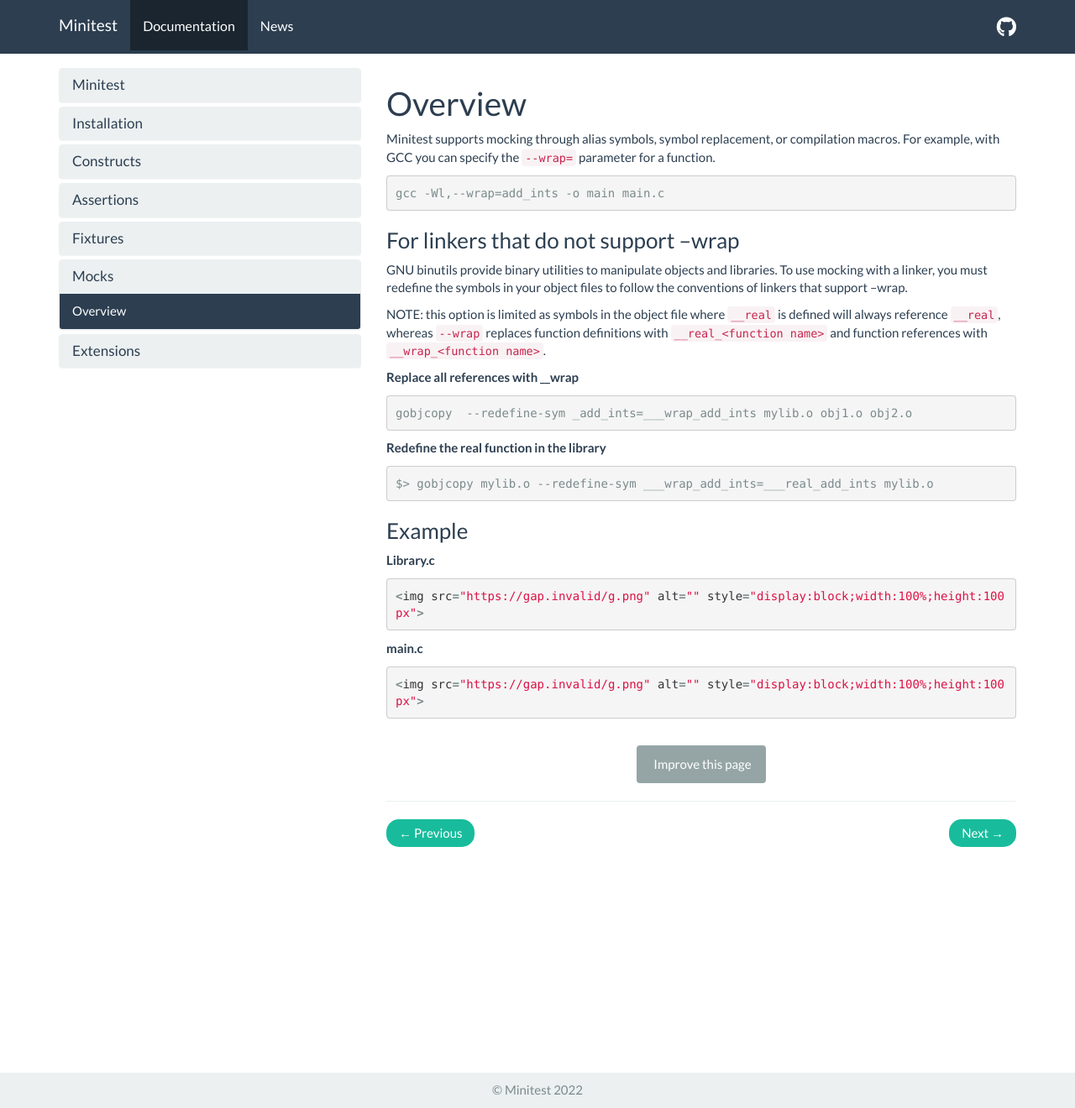
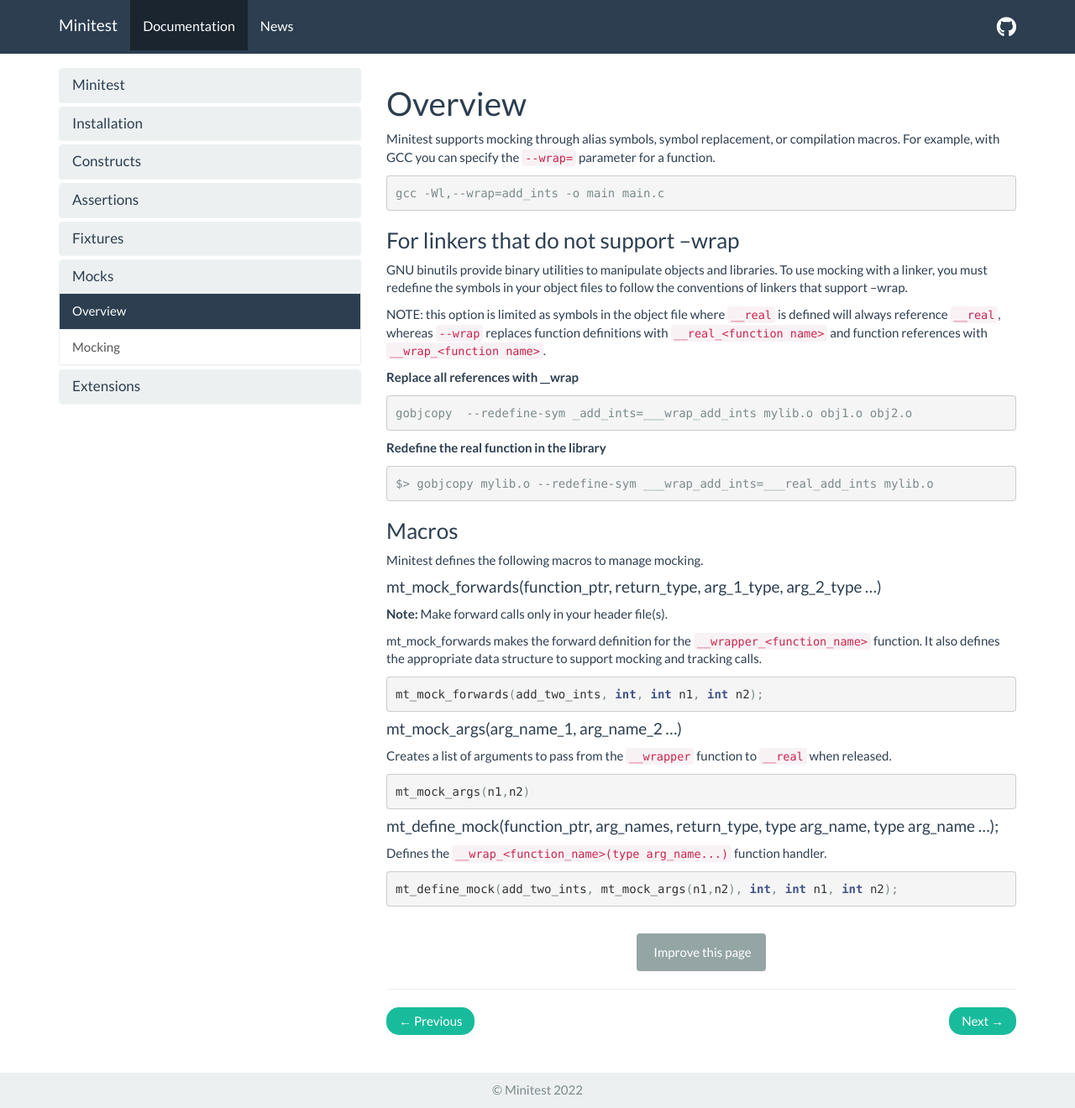
Before and after one commit to cminitest/cminitest.github.io, a Jekyll site: the page built from _docs/mocks/mocks-overview.md, in a window 1280 px wide and 1320 px high. Shown: the whole window at 84% size. Built offline with Jekyll 4.4.1, drawn with Linux system fonts in a browser that asks for light colours; nearby versions of some CDN libraries.

Commit message:
Add mocks specification

````diff
--- a/_data/docs.yml
+++ b/_data/docs.yml
@@ -41,6 +41,7 @@
 - title: Mocks
   docs:
   - mocks-overview
+  - mocks-mocking
 
 - title: Extensions
   docs:
--- a/_docs/mocks/mocks-overview.md
+++ b/_docs/mocks/mocks-overview.md
@@ -27,16 +27,32 @@
 $> gobjcopy mylib.o --redefine-sym ___wrap_add_ints=___real_add_ints mylib.o
 ```
 
-### Example
+### Macros
 
-**Library.c**
+Minitest defines the following macros to manage mocking.
+
+#### mt_mock_forwards(function_ptr, return_type, arg_1_type, arg_2_type ...)
+
+**Note:** Make forward calls only in your header file(s).
+
+mt_mock_forwards makes the forward definition for the `__wrapper_<function_name>` function. It also defines the appropriate data structure to support mocking and tracking calls.
 
 ```c
-{% include examples/assertions/beencalled/lib.c %}
+mt_mock_forwards(add_two_ints, int, int n1, int n2);
 ```
 
-**main.c**
+#### mt_mock_args(arg_name_1, arg_name_2 ...)
+
+Creates a list of arguments to pass from the `__wrapper` function to `__real` when released.
 
 ```c
-{% include examples/assertions/beencalled/main.c %}
+mt_mock_args(n1,n2)
 ```
+
+#### mt_define_mock(function_ptr, arg_names, return_type, type arg_name, type arg_name ...);
+
+Defines the `__wrap_<function_name>(type arg_name...)` function handler.
+
+```c
+mt_define_mock(add_two_ints, mt_mock_args(n1,n2), int, int n1, int n2);
+```
````
Also changed, not shown: _docs/mocks/mocks-mocking.md (added, +64 -0 lines).
